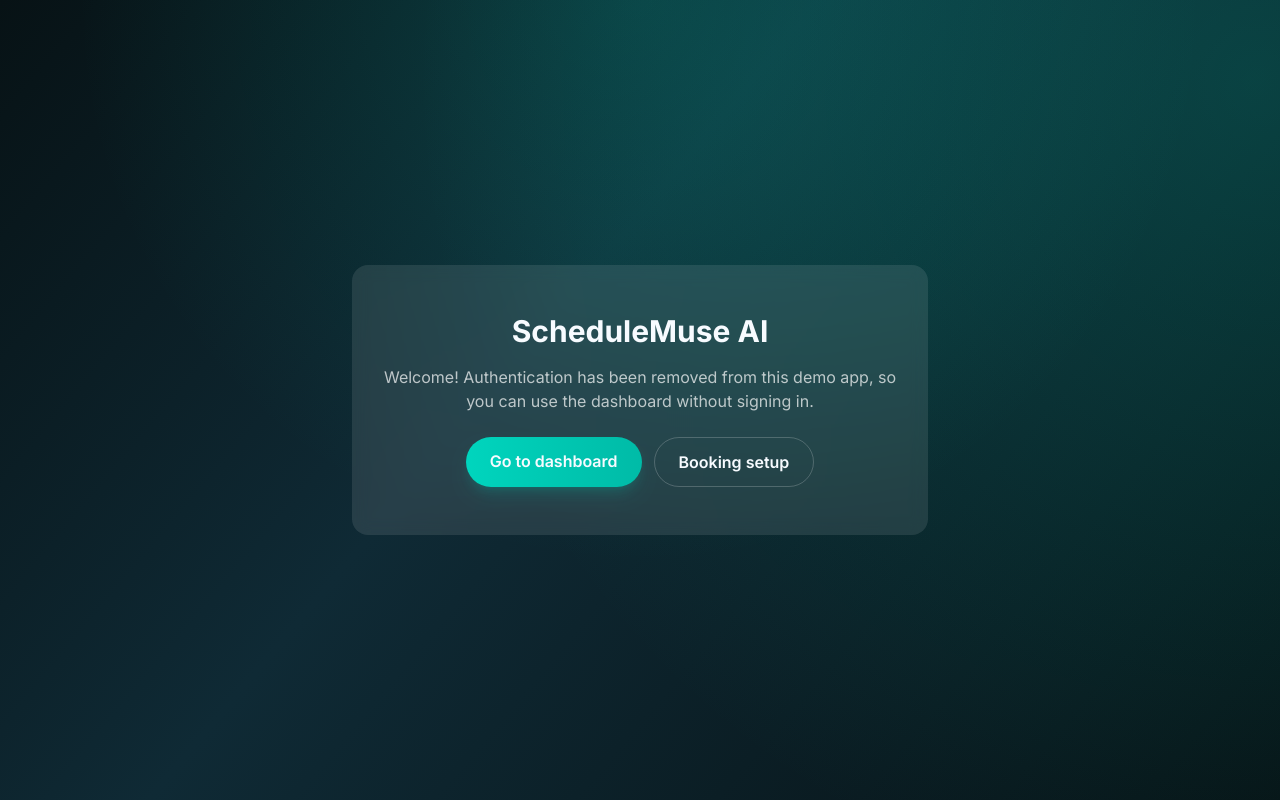
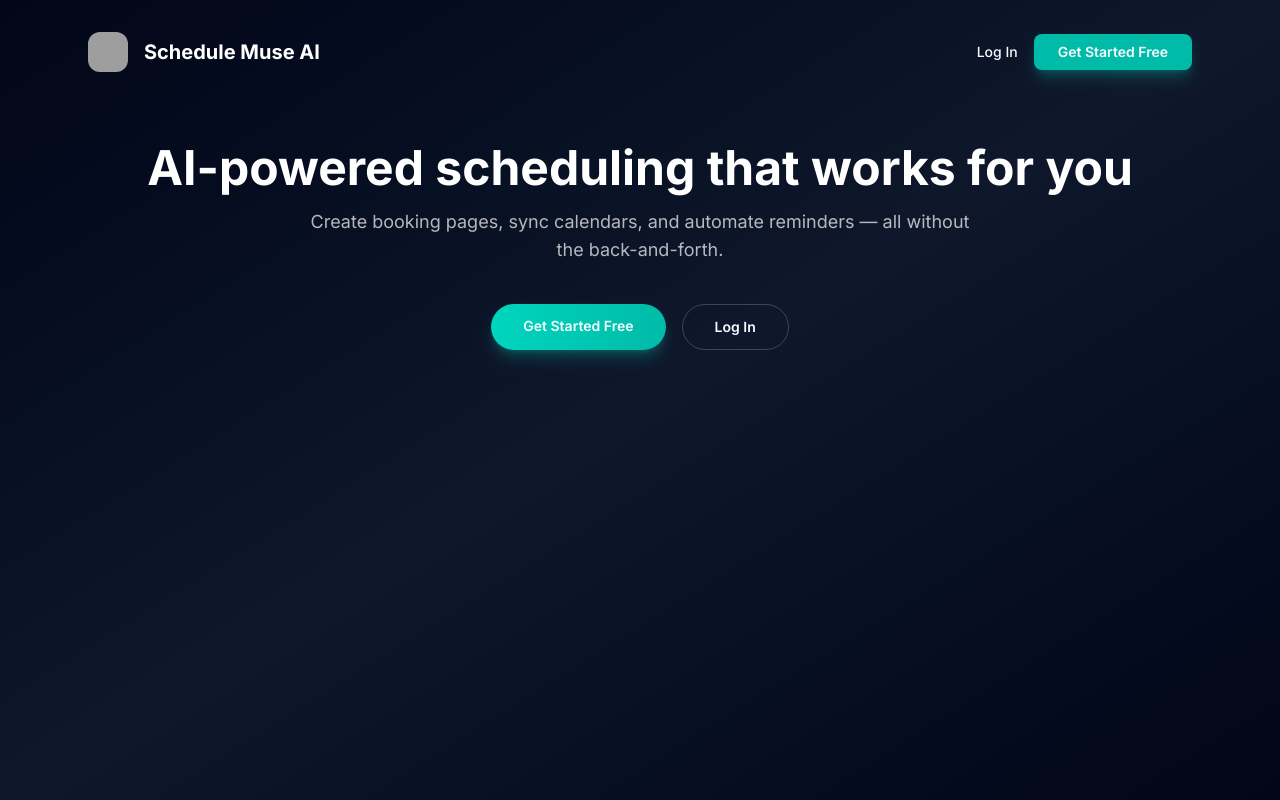
Before and after one commit to AndreaBHCE/app-schedule-muse-scheduling-v2, a Next.js app: page / in a window 1280 px wide. Built offline with nearby package versions, Linux system fonts and the light colour scheme; grey boxes are pictures that could not be loaded.

Commit message:
Update marketing landing page to link to local sign-in/sign-up

```diff
--- a/src/app/page.tsx
+++ b/src/app/page.tsx
@@ -1,26 +1,47 @@
 export default function HomePage() {
   return (
-    <main className="flex items-center justify-center min-h-screen text-center">
-      <div className="max-w-xl px-6 py-12 rounded-2xl bg-white/10 backdrop-blur">
-        <h1 className="text-3xl font-bold mb-4">ScheduleMuse AI</h1>
-        <p className="text-white/70 mb-6">
-          Welcome! Authentication has been removed from this demo app, so you can use the dashboard without signing in.
-        </p>
-        <div className="flex flex-col gap-3 sm:flex-row sm:justify-center">
+    <main className="min-h-screen bg-gradient-to-br from-slate-950 via-slate-900 to-slate-950">
+      <header className="mx-auto flex w-full max-w-6xl items-center justify-between px-6 py-8">
+        <div className="flex items-center gap-4">
+          <img src="/schedulemuseai-logo-teal.jpg" alt="ScheduleMuse AI" className="h-10 w-10 rounded-xl" />
+          <span className="text-xl font-bold text-white">Schedule Muse AI</span>
+        </div>
+        <div className="flex items-center gap-4">
           <a
-            href="/dashboard"
-            className="inline-flex justify-center rounded-full bg-gradient-to-r from-teal-400 to-teal-500 px-6 py-3 font-semibold text-slate-900 shadow-lg shadow-teal-500/20"
+            href="/sign-in"
+            className="text-sm font-medium text-white/80 hover:text-white"
           >
-            Go to dashboard
+            Log In
           </a>
           <a
-            href="/meeting-setup"
-            className="inline-flex justify-center rounded-full border border-white/20 px-6 py-3 font-semibold text-white"
+            href="/sign-up"
+            className="rounded-lg bg-teal-500 px-6 py-2 text-sm font-semibold text-slate-900 shadow-lg shadow-teal-500/30 hover:bg-teal-400"
           >
-            Booking setup
+            Get Started Free
           </a>
         </div>
-      </div>
+      </header>
+
+      <section className="mx-auto flex w-full max-w-6xl flex-col items-center px-6 pb-20 pt-10 text-center">
+        <h1 className="text-4xl font-bold text-white sm:text-5xl">AI-powered scheduling that works for you</h1>
+        <p className="mt-4 max-w-2xl text-lg text-white/70">
+          Create booking pages, sync calendars, and automate reminders — all without the back-and-forth.
+        </p>
+        <div className="mt-10 flex flex-col gap-4 sm:flex-row sm:justify-center">
+          <a
+            href="/sign-up"
+            className="rounded-full bg-gradient-to-r from-teal-400 to-teal-500 px-8 py-3 text-sm font-semibold text-slate-900 shadow-lg shadow-teal-500/30"
+          >
+            Get Started Free
+          </a>
+          <a
+            href="/sign-in"
+            className="rounded-full border border-white/20 px-8 py-3 text-sm font-semibold text-white hover:border-white"
+          >
+            Log In
+          </a>
+        </div>
+      </section>
     </main>
   );
 }
```
